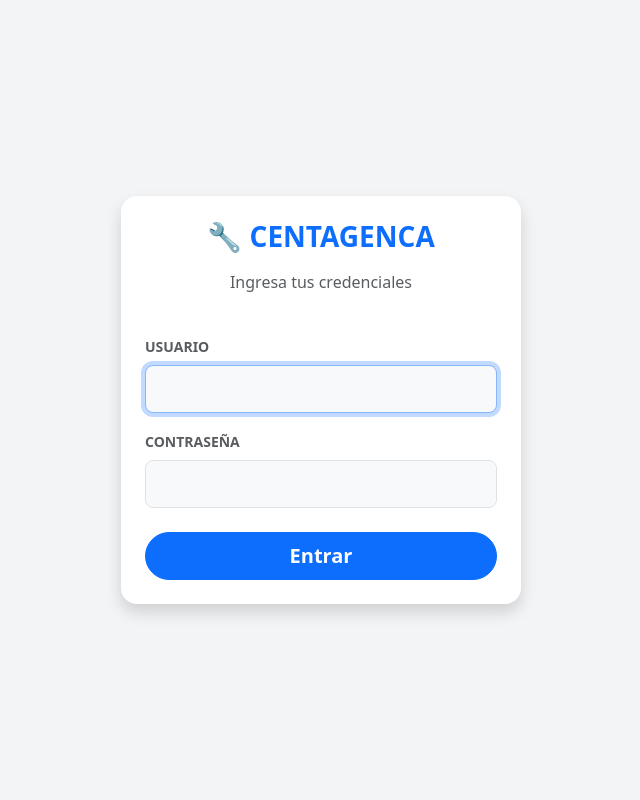
After one commit to diegoguzmani/autocatalogo, a Django app: page /accounts/login/ in a window 1280 px wide. The commit adds this page. Shown: the whole page, without its empty margins (319-959 px from the left). Run offline with Django 5.2, Linux system fonts and the light colour scheme.

Commit message:
add: autenticacion

```diff
--- a/autocatalogo/urls.py
+++ b/autocatalogo/urls.py
@@ -21,4 +21,5 @@ from django.urls import path, include
 urlpatterns = [
     path('admin/', admin.site.urls),
     path('', include('inventario.urls')),
+    path('accounts/', include('django.contrib.auth.urls')),
 ]
--- a/inventario/utils.py
+++ b/inventario/utils.py
@@ -45,3 +45,6 @@ def extraer_numero_filtro(codigo_completo):
         # Devolvemos el grupo numérico más largo (por si hay códigos tipo A1-555)
         return max(numeros, key=len)
     return ""
+
+def es_superuser(user):
+    return user.is_superuser
--- /dev/null
+++ b/templates/registration/login.html
@@ -0,0 +1,41 @@
+<!DOCTYPE html>
+<html lang="es">
+<head>
+    <meta charset="UTF-8">
+    <meta name="viewport" content="width=device-width, initial-scale=1.0">
+    <title>Iniciar Sesión - AutoCatalogo</title>
+    <link href="https://cdn.jsdelivr.net/npm/bootstrap@5.3.0/dist/css/bootstrap.min.css" rel="stylesheet">
+    <style>
+        body { background-color: #f3f4f6; height: 100vh; display: flex; align-items: center; justify-content: center; }
+        .card-login { max-width: 400px; width: 100%; border: none; border-radius: 1rem; }
+    </style>
+</head>
+<body>
+    <div class="card card-login shadow p-4">
+        <div class="text-center mb-4">
+            <h1 class="h3 mb-3 fw-bold text-primary">🔧 CENTAGENCA</h1>
+            <p class="text-muted">Ingresa tus credenciales</p>
+        </div>
+
+        <form method="post">
+            {% csrf_token %}
+
+            {% if form.errors %}
+                <div class="alert alert-danger py-2 small">Usuario o contraseña incorrectos.</div>
+            {% endif %}
+
+            <div class="mb-3">
+                <label class="form-label fw-bold small text-muted">USUARIO</label>
+                <input type="text" name="username" class="form-control form-control-lg bg-light" required autofocus>
+            </div>
+
+            <div class="mb-4">
+                <label class="form-label fw-bold small text-muted">CONTRASEÑA</label>
+                <input type="password" name="password" class="form-control form-control-lg bg-light" required>
+            </div>
+
+            <button class="btn btn-primary w-100 btn-lg rounded-pill fw-bold" type="submit">Entrar</button>
+        </form>
+    </div>
+</body>
+</html>
```
Also changed, not shown: autocatalogo/settings.py (+11 -1 lines), inventario/templates/inventario/base.html (+15 -3 lines), inventario/views.py (+8 -2 lines).
